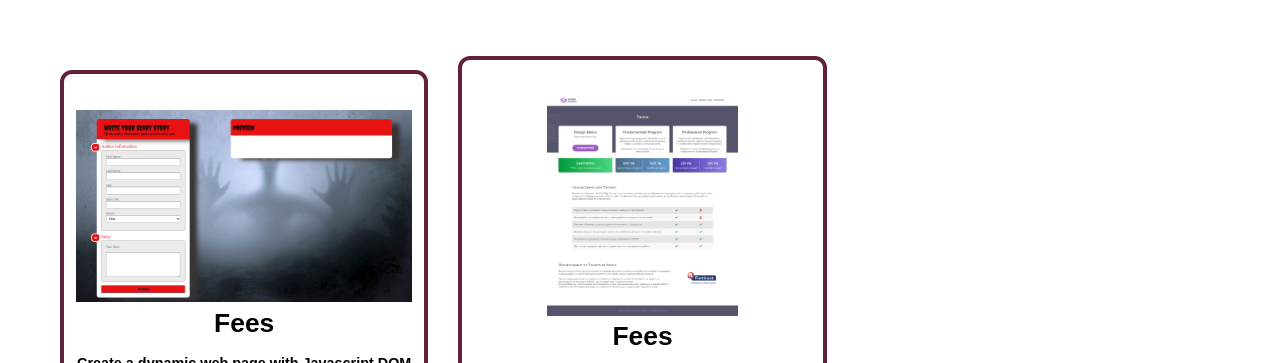
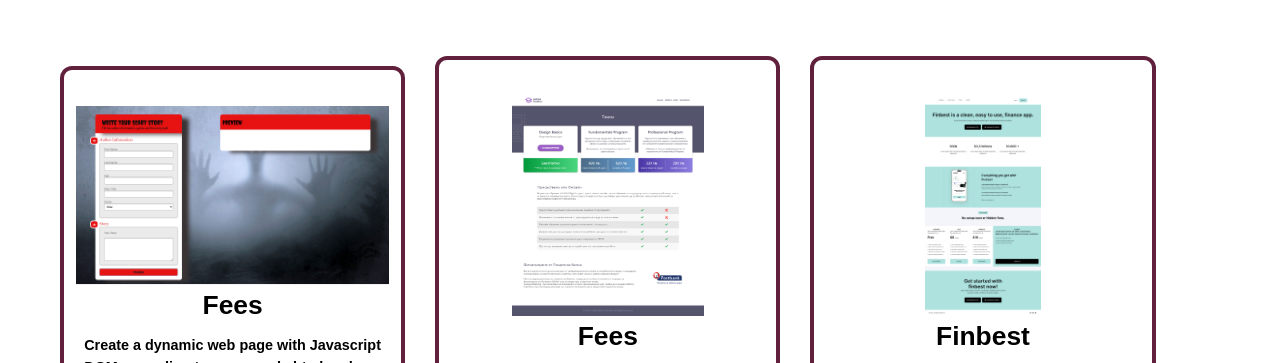
Before and after one commit to desislava87/desislava-dimitrova-portfolio, a plain HTML site: page index.html in a window 1280 px wide. Shown: the part 184-547 px from the top of the page. Drawn offline with Linux system fonts and the light colour scheme.

Commit message:
Update projectCard.css

```diff
--- a/css/projectCard.css
+++ b/css/projectCard.css
@@ -10,7 +10,7 @@
 }
 
 .project-card {
-    width: 29%;
+    width: 27%;
     border: 0.4em solid #61213C;
     border-radius: 1em;
     padding: 3em 1em;
```
